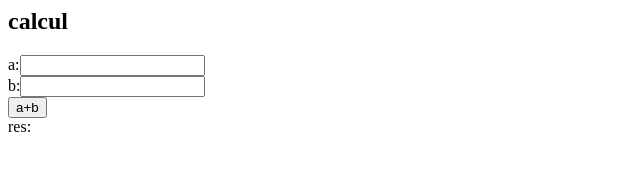
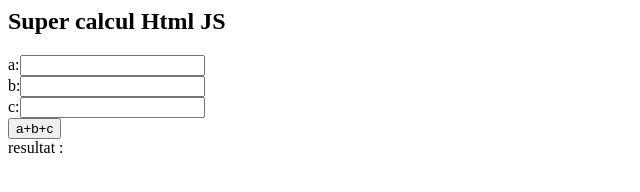
Before and after one commit to didier-tp/git-classroom, a plain HTML site: page basicHtmlCssJs6/index.html in a window 1280 px wide. Shown: the whole page, without its empty margins (0-640 px from the left). Drawn offline with Linux system fonts and the light colour scheme.

Commit message:
ajout_calcul_c

```diff
--- a/basicHtmlCssJs6/index.html
+++ b/basicHtmlCssJs6/index.html
@@ -4,10 +4,11 @@
 <script src="script.js"></script>
 </head>
 <body>
-  <h2>calcul</h2>
+  <h2>Super calcul Html JS</h2>
   a:<input id="a"/><br/>
   b:<input id="b"/><br/>
-  <button id="btnAdd" >a+b</button><br/>
-  res: <span id="spanRes"></span>
+  c:<input id="c"/><br/>
+  <button id="btnAdd" >a+b+c</button><br/>
+  resultat : <span id="spanRes"></span>
 </body>
 </html>
--- a/basicHtmlCssJs6/script.js
+++ b/basicHtmlCssJs6/script.js
@@ -4,7 +4,8 @@ window.onload= ()=>{
 	     .addEventListener("click" , ()=>{
 	   let a = Number(document.getElementById("a").value);
 	   let b = Number(document.getElementById("b").value);
-	   let res=a+b;
+	   let c = Number(document.getElementById("c").value);
+	   let res=a+b+c;
 	   document.getElementById("spanRes").innerHTML=res;
 	});
 
```
